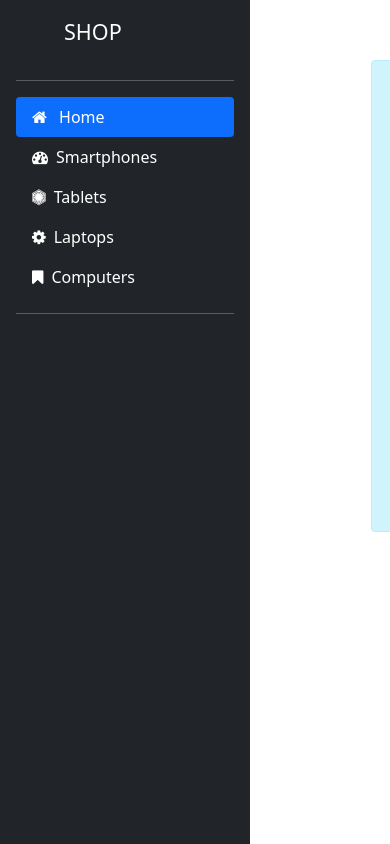
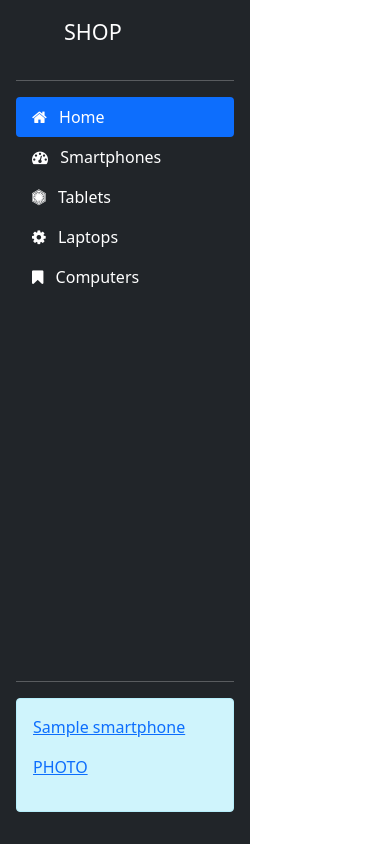
Before and after one commit to Maksim124512M/Mobile-Shop, a Django app: page /smartphones/ in a window 390 px wide; the page is wider, and only the part inside the window is pictured. Shown: the part 56-900 px from the top of that part. Run offline with Django 5.2, Linux system fonts and the light colour scheme; tables that the repository leaves empty hold one stand-in row (values such as "Sample post"); some libraries are stand-ins or nearby versions.

Commit message:
Fifth commit, add the detail page, more datas in Smartphone model

```diff
--- a/app/app/settings.py
+++ b/app/app/settings.py
@@ -114,7 +114,8 @@
 
 LANGUAGE_CODE = 'en-us'
 
-TIME_ZONE = 'UTC'
+TIME_ZONE = 'Europe/Kiev' #UTC +2
+
 
 USE_I18N = True
 
--- a/app/main/admin.py
+++ b/app/main/admin.py
@@ -1,4 +1,4 @@
 from django.contrib import admin
-from .models import Smartphones
+from .models import Smartphone
 
-admin.site.register(Smartphones)
+admin.site.register(Smartphone)
--- a/app/main/models.py
+++ b/app/main/models.py
@@ -1,6 +1,14 @@
 from django.db import models
 
 
-class Smartphones(models.Model):
+class Smartphone(models.Model):
     name = models.CharField(max_length=100)
-    image = models.ImageField(upload_to='media/media/', blank=False)
+    image = models.ImageField(upload_to='media/', blank=False)
+    date = models.DateTimeField(blank=True, null=True)
+    panel_type = models.CharField(max_length=100, blank=False, null=False, default=None)
+    resolution = models.CharField(max_length=100, blank=False, null=False, default=None)
+    number_of_cores = models.CharField(max_length=100, blank=False, null=False, default=None)
+    aspect_ratio = models.CharField(max_length=100, blank=False, null=False, default=None)
+    pixel_density = models.CharField(max_length=100, blank=False, null=False, default=None)
+    update_frequency = models.CharField(max_length=100, blank=False, null=False, default=None)
+    clock_frequency = models.CharField(max_length=100, blank=False, null=False, default=None)
--- a/app/main/static/css/style.css
+++ b/app/main/static/css/style.css
@@ -144,15 +144,21 @@
     display: none;
   }
 
-.alert-info {
+.block-level {
+  width: 120px;
+  height: 120px;
+  margin: 20px;
+  position: relative;
+  float: left;
+}
+
+.smartphone-photo {
+  left: 100px;
+}
+
+.smartphone-panel-type {
   position: absolute;
-  left: 335px;
-  top: -280px;
-  float: right;
-  clear: both;
-  width: 900px;
-  height: 800px;
-  margin-top: 10px;
-  margin-left: 20px;
-  text-align: center;
+  left: 200px;
+  top: 100px;
+  color: green;
 }
--- a/app/main/templates/smartphones.html
+++ b/app/main/templates/smartphones.html
@@ -7,8 +7,16 @@
 {% block body %}
 {% for el in smartphones %}
     <div class="alert alert-info">
-        <p>{{ el.name }}</p>
-        <a href="/media/{{ el.image }}"><p>PHOTO</p></a>
+        <a href="smartphone/{{el.id}}">
+            <p>
+                {{ el.name }}
+            </p>
+        </a>
+        <a href="/media/{{ el.image }}" class="smartphone-photo">
+            <p>
+                PHOTO
+            </p>
+        </a>
     </div>
 {% endfor %}
 {% endblock %}
--- a/app/main/urls.py
+++ b/app/main/urls.py
@@ -6,4 +6,5 @@
 urlpatterns = [
     path('', views.home, name='home'),
     path('smartphones/', views.smartphones, name='smartphones'),
+    path('smartphones/smartphone/<int:id>', views.smartphone_detail, name='smartphone_detail')
 ] + static(settings.MEDIA_URL, document_root=settings.MEDIA_ROOT)
--- a/app/main/views.py
+++ b/app/main/views.py
@@ -1,9 +1,17 @@
 from django.shortcuts import render
-from .models import Smartphones
+from .models import Smartphone
+from django.views.generic import DetailView
 
 def home(request):
     return render(request, 'home_page.html')
 
 def smartphones(request):
-    smartphones = Smartphones.objects.all()
+    smartphones = Smartphone.objects.order_by('date__minute')
     return render(request, 'smartphones.html', {'smartphones': smartphones})
+
+def smartphone_detail(request, id):
+    smartphones = Smartphone.objects.get(id=id)
+    context = {
+        'smartphones': smartphones,
+    }
+    return render(request, 'smartphone_detail.html', context)
```
Also changed, not shown: app/main/templates/base.html (+42 -1 lines), app/main/templates/smartphone_detail.html (added, +31 -0 lines), app/main/migrations/0003_smartphone_delete_smartphones.py (added), app/main/migrations/0004_smartphone_data_alter_smartphone_image.py (added), app/main/migrations/0005_rename_data_smartphone_date.py (added), app/main/migrations/0006_smartphone_aspect_ratio_smartphone_clock_frequency_and_more.py (added), app/media/media/photo_5343807484189600334_y.jpg (added).
